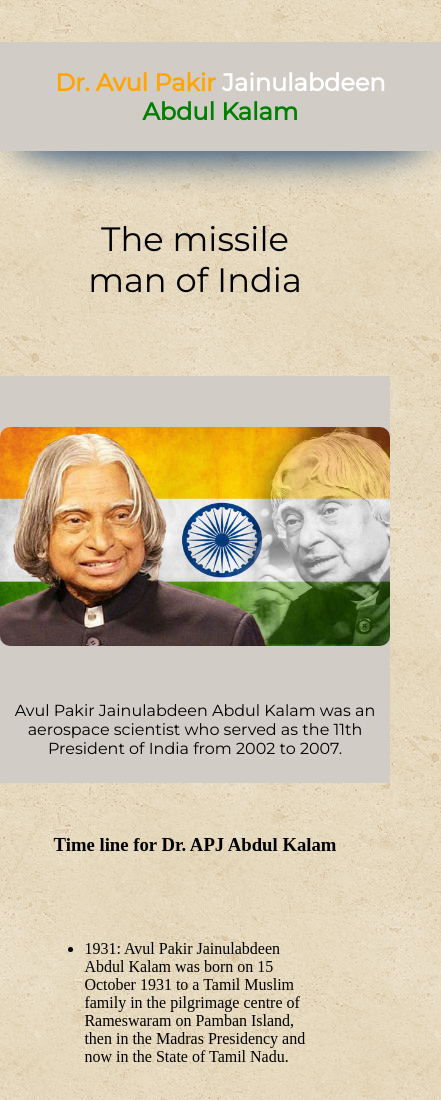
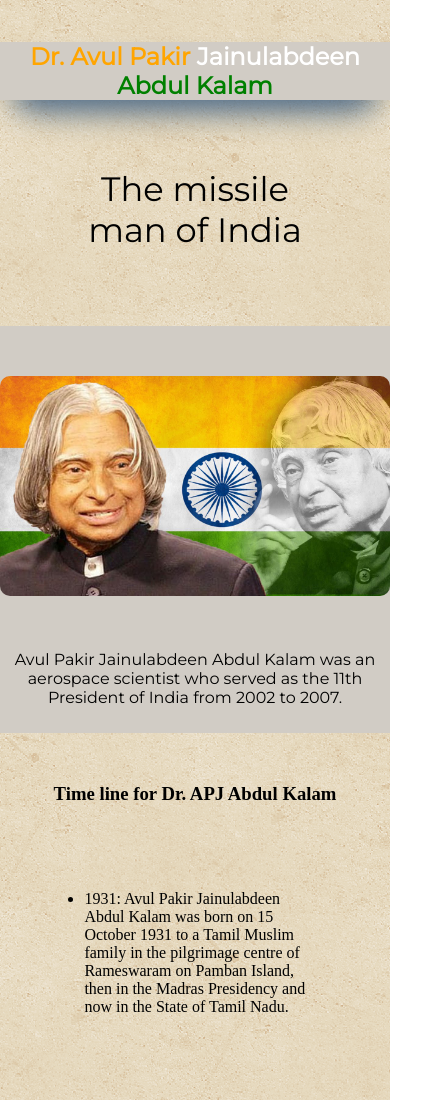
Before and after one commit to anandhakrishnanm/Dr.KalamTributePage, a plain HTML site: page index.html in a window 390 px wide. Shown: the top 1100 px of the page, 441 px wide, since content can reach past the window. Drawn offline with Linux system fonts and the light colour scheme.

Commit message:
Update style.css

```diff
--- a/style.css
+++ b/style.css
@@ -14,7 +14,7 @@ body {
     margin: 10vh;
     box-shadow: black;
     background-color: #d1ccc5;
-    padding: 0vh;
+    padding: 3vh;
     position: relative;
 
 }
@@ -85,7 +85,7 @@ a:hover{
     #title{
         width: 100%;
         margin: 5vh 0 5vh 0;
-        padding: 3vh;
+        padding: 0vh;
 
     }
     #tagline{
```
